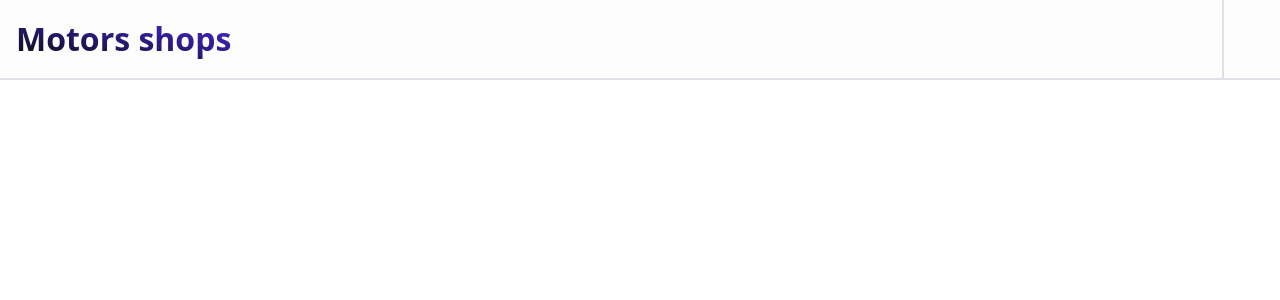
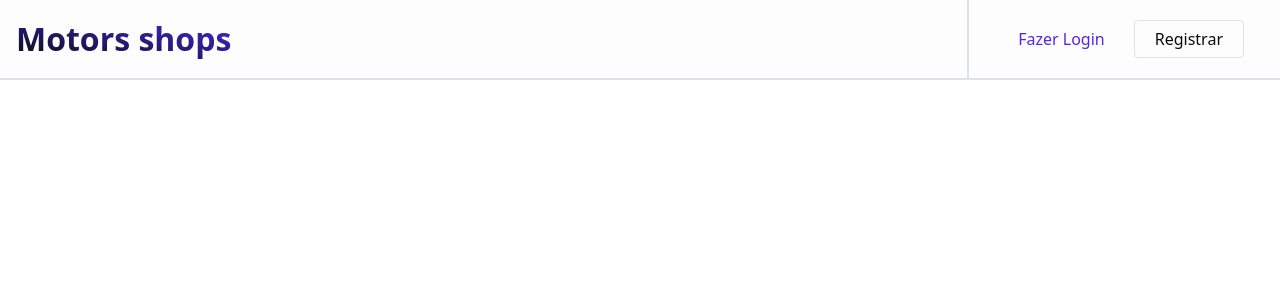
Before and after one commit to Projeto-Full-Stack/Projeto-FullStack-Grupo11, a Next.js app in the folder frontend/: page / in a window 1280 px wide. Shown: the top 300 px of the page. Built offline with nearby package versions, Linux system fonts and the light colour scheme.

Commit message:
refactoring: CSS navbar

```diff
--- a/frontend/src/components/button.tsx
+++ b/frontend/src/components/button.tsx
@@ -1,5 +1,5 @@
 interface IButtonSchema{
-    type: "bg-none" | "b-black" | "bg-black" | "bg-transparent" | "bg-light" | "bg-brand" | "bg-grey" | "specifications" | "b-brand" | "bg-alert" | "bg-successfull" | "bg-inactive" | "no-border"
+    type:  "b-grey" | "bg-none" | "b-black" | "bg-black" | "bg-transparent" | "bg-light" | "bg-brand" | "bg-grey" | "specifications" | "b-brand" | "bg-alert" | "bg-successfull" | "bg-inactive" | "no-border"
     extra_classes?: string
     children: string
     click_event?: any
@@ -40,6 +40,12 @@ const Button = ({
     if (type == "bg-successfull"){return (
         <button onClick={click_event} className={`text-feedback-success_1 bg-feedback-success_3 hover:bg-feedback-success_2 py-1.5 px-5 rounded font-medium min-w-max max-h-[48px] max-w-[28px] ${extra_classes}`}>{children}</button>
     )}
+    if(type == "bg-none"){return (
+        <button onClick={click_event} className={`text-brand-2 box-border border-grey-10 border-[1.5px] hover:border-brand-1  hover:text-brand-1 py-1.5 px-5 rounded font-medium min-w-max max-h-[48px] max-w-[28px] ${extra_classes}`}>{children}</button>
+    )}
+    if(type == "b-grey"){return (
+        <button onClick={click_event} className={`text-grey-0 box-border border-grey-6 border-[1.5px] py-1.5 px-5 rounded font-medium min-w-max max-h-[48px] max-w-[28px] ${extra_classes}`}>{children}</button>
+    )}
 }
 
 export default Button
--- a/frontend/src/components/navbar.tsx
+++ b/frontend/src/components/navbar.tsx
@@ -19,13 +19,13 @@ const NavBar = () => {
                 <Heading type="h3" weight={600} extra_classes="bg-clip-text text-transparent bg-gradient-to-tr from-grey-0 to-brand-1">Motors shops</Heading>
                 <div className="lg:border-grey-6 items-center lg:border-l-[2px] h-full py-[20px] lg:items-center lg:px-5 lg:min-h-full hidden lg:block">
                     <Button type={"bg-none"} extra_classes="mx-2 ">Fazer Login</Button>
-                    <Button type={"b-black"}>Registrar</Button>
+                    <Button type={"b-grey"}>Registrar</Button>
                 </div>
                 <button className="lg:hidden" onClick={showNavigation}>{textButton()}</button>
             </header>
             <div className={`absolute min-w-[100%] flex justify-evenly py-[5px] bg-colors_color_white_fixed ${navStatus} lg:hidden`}>
-                <Button type={"bg-light"} children={"Fazer login"} extra_classes="mx-2"/>
-                <Button type={"bg-light"} children={"Cadastrar"}/>
+                <Button type={"bg-none"} children={"Fazer login"} extra_classes="mx-2"/>
+                <Button type={"b-grey"} children={"Cadastrar"}/>
             </div>
         </>
         )
```
